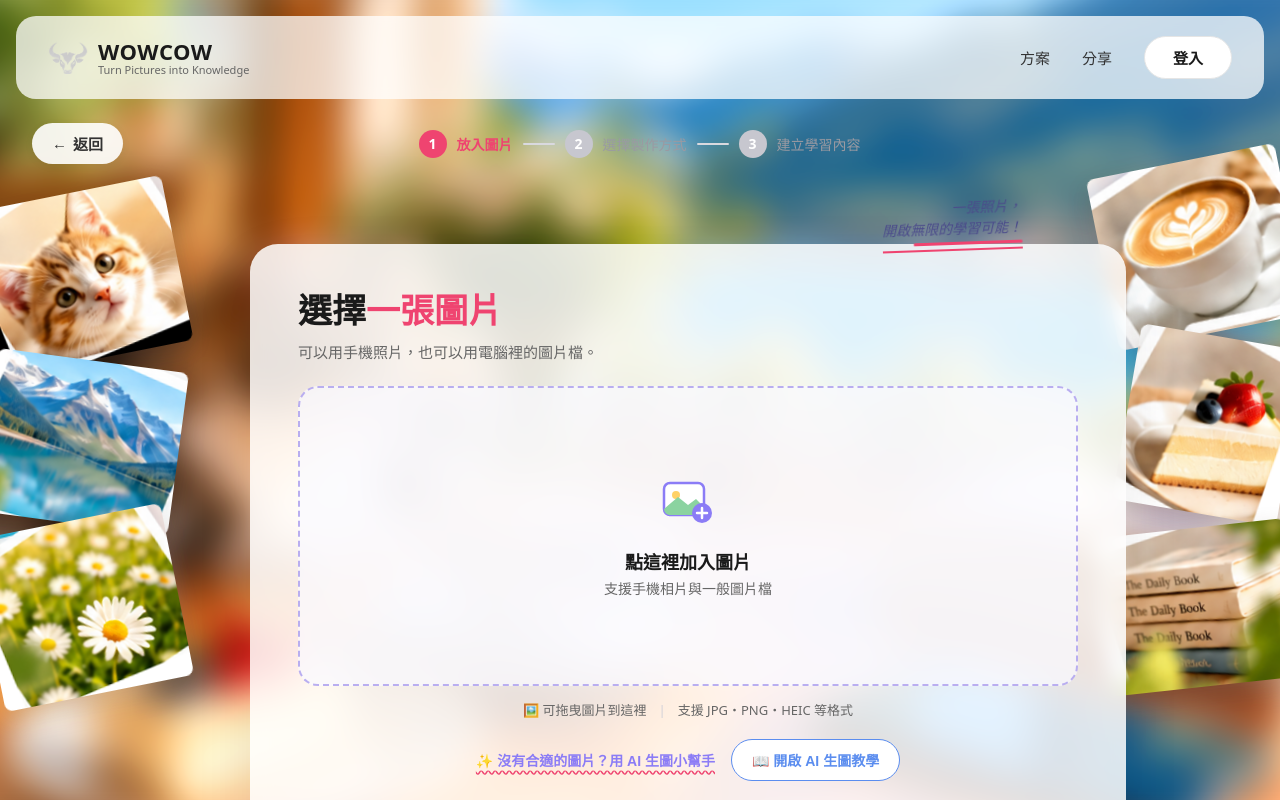
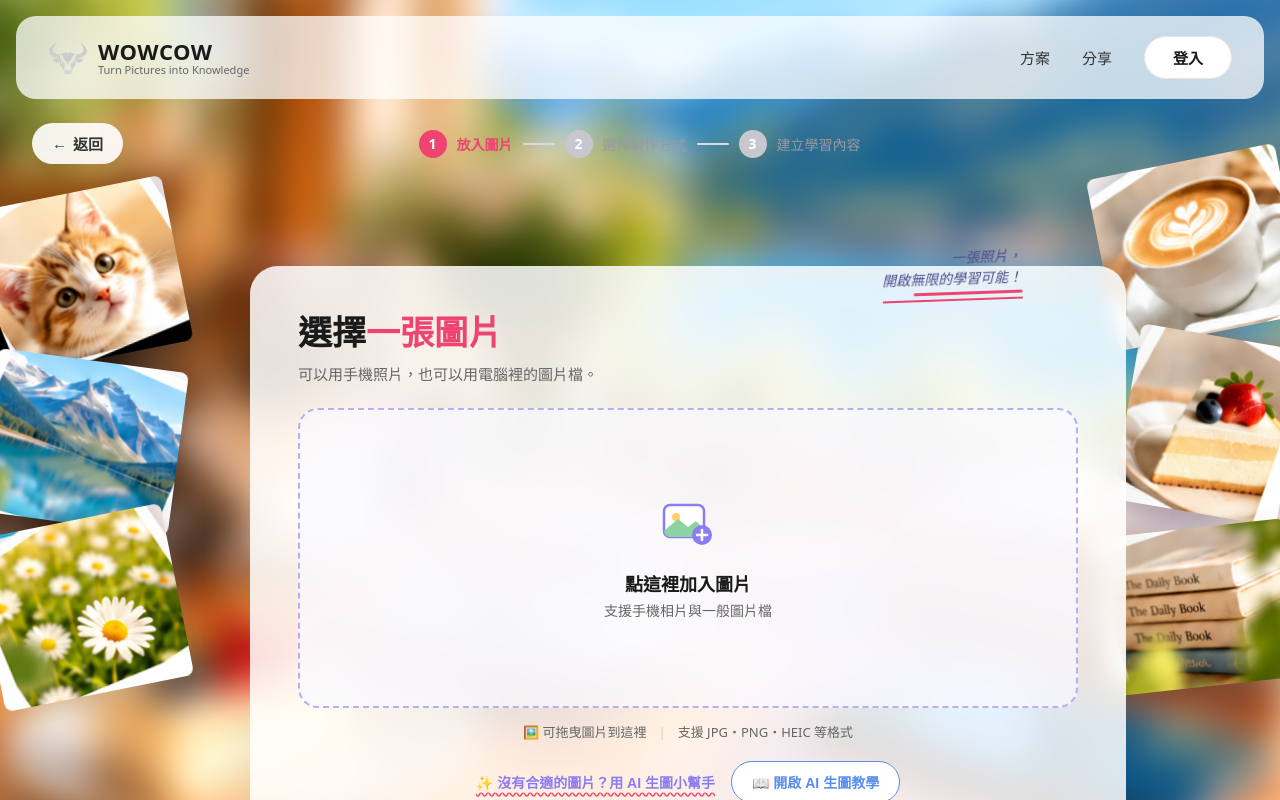
Before and after one commit to teresa-momochi/wowcow, a React (Vite) app: page /upload in a window 1280 px wide. Shown: the top 800 px of the page. Built offline with nearby package versions, Linux system fonts and the light colour scheme; no server answers; the database is empty.

Commit message:
Task 03：修正手寫提示大小與位置

```diff
--- a/src/pages/UploadImage.css
+++ b/src/pages/UploadImage.css
@@ -92,7 +92,7 @@
   position: relative;
   width: 100%;
   max-width: 780px;
-  margin-top: 56px;
+  margin-top: 78px;
 }
 
 .upload-card {
@@ -111,12 +111,12 @@
 /* 手寫風提示：獨立飄在卡片右上方外側，貼近正式設計稿呈現方式 */
 .upload-card__note {
   position: absolute;
-  top: -46px;
+  top: -18px;
   right: 8px;
   margin: 0;
   font-family: 'Segoe Print', 'Comic Sans MS', var(--wowcow-hand-font, cursive), sans-serif;
-  font-size: 19px;
-  line-height: 1.4;
+  font-size: 24px;
+  line-height: 1.45;
   color: #3d3d7a;
   text-align: right;
   transform: rotate(-2deg);
```
